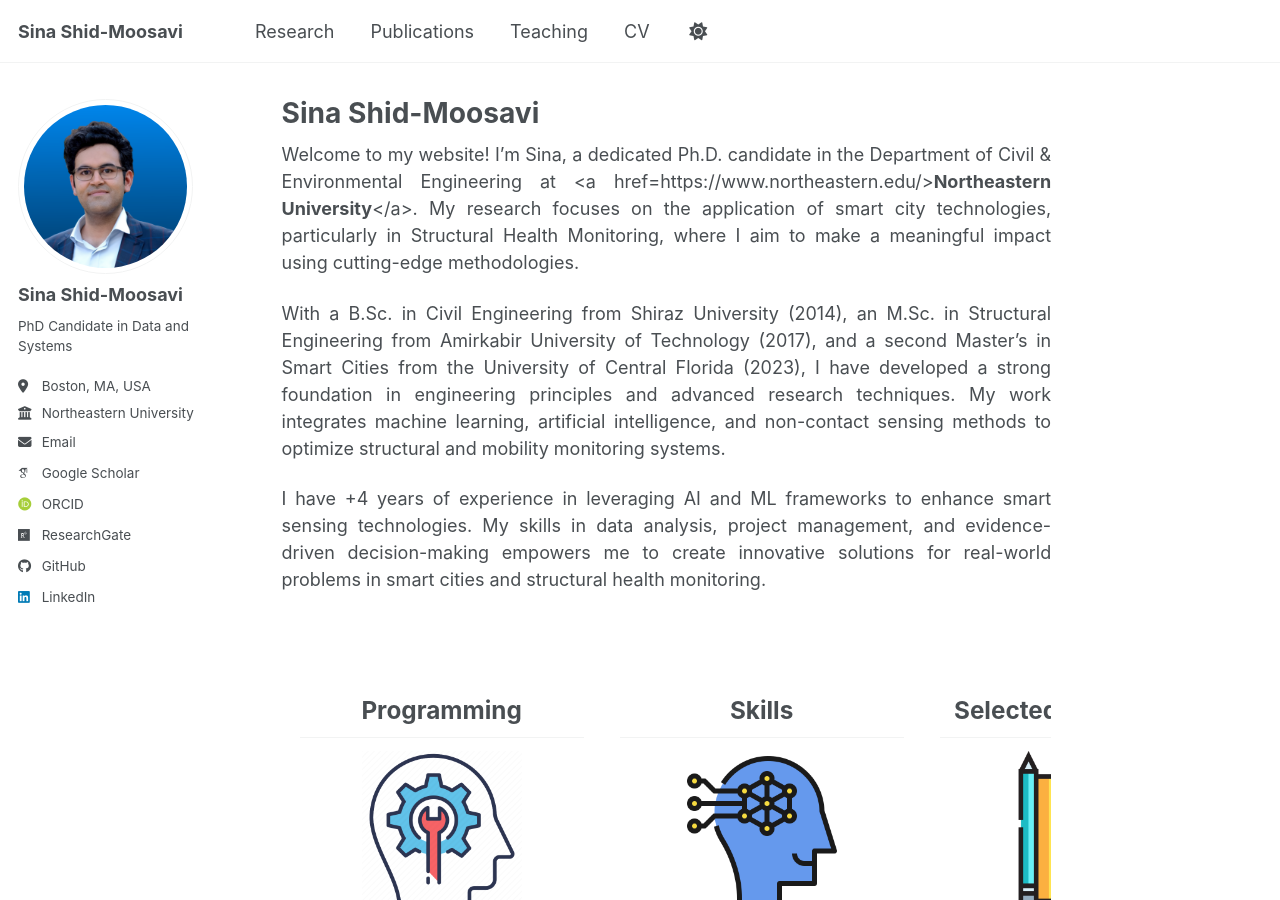
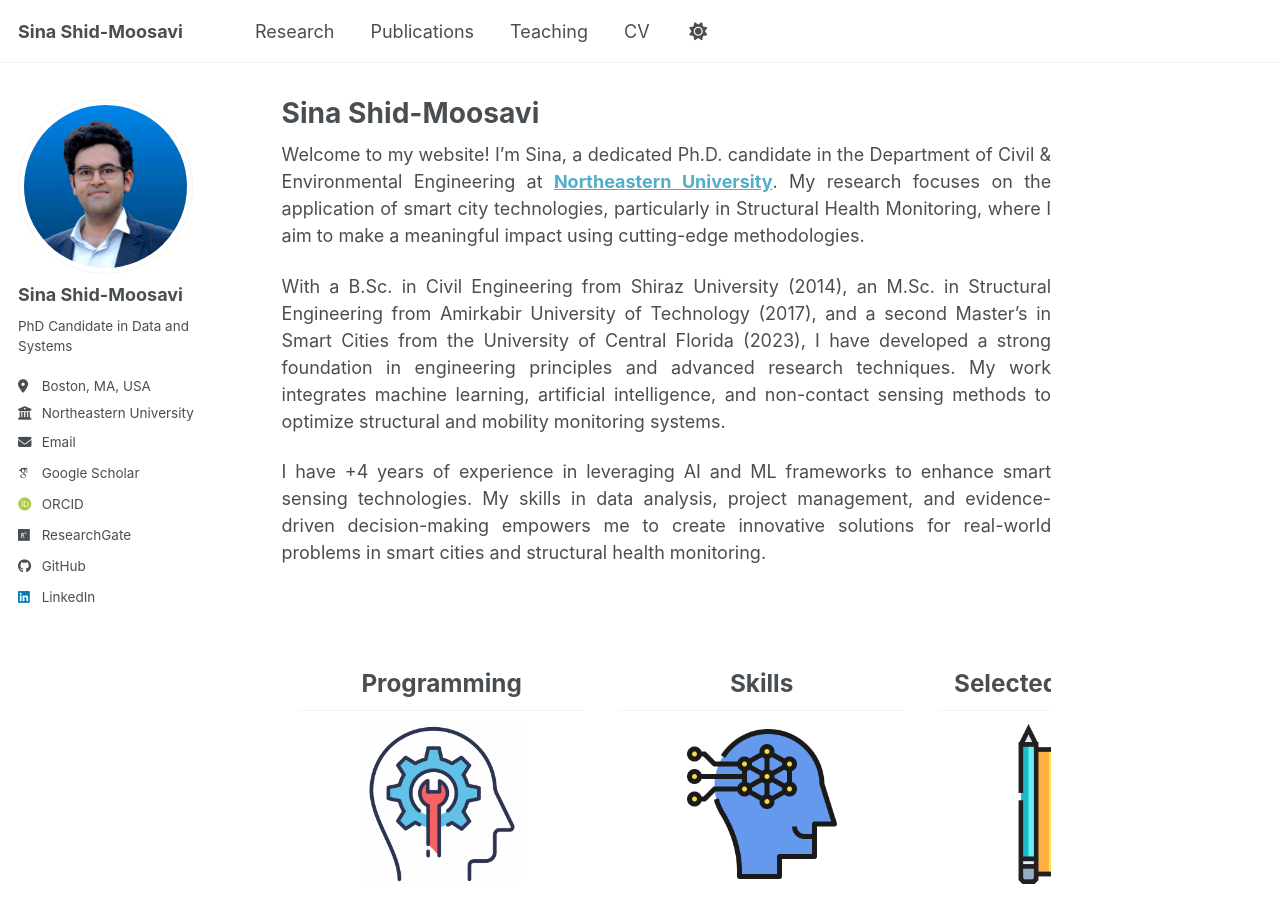
Before and after one commit to ShidMoosavi/ShidMoosavi.github.io, a Jekyll site: the page built from _pages/about.md, in a window 1280 px wide and 900 px high. Built offline with Jekyll 4.4.1, drawn with Linux system fonts in a browser that asks for light colours; some web fonts are replaced; a script bundle is joined from its source files by our own code; library files that are not in the unit come from our copies.

Commit message:
Update about.md

```diff
--- a/_pages/about.md
+++ b/_pages/about.md
@@ -9,7 +9,7 @@ redirect_from:
 
 <div style="text-align: justify;">
 <p>
-Welcome to my website! I’m Sina, a dedicated Ph.D. candidate in the Department of Civil & Environmental Engineering at <a href=https://www.northeastern.edu/><b>Northeastern University</b></a>. My research focuses on the application of smart city technologies, particularly in Structural Health Monitoring, where I aim to make a meaningful impact using cutting-edge methodologies.
+Welcome to my website! I’m Sina, a dedicated Ph.D. candidate in the Department of Civil & Environmental Engineering at <a href="https://www.northeastern.edu/"><b>Northeastern University</b></a>. My research focuses on the application of smart city technologies, particularly in Structural Health Monitoring, where I aim to make a meaningful impact using cutting-edge methodologies.
 </p>
 <p>
 With a B.Sc. in Civil Engineering from Shiraz University (2014), an M.Sc. in Structural Engineering from Amirkabir University of Technology (2017), and a second Master’s in Smart Cities from the University of Central Florida (2023), I have developed a strong foundation in engineering principles and advanced research techniques. My work integrates machine learning, artificial intelligence, and non-contact sensing methods to optimize structural and mobility monitoring systems.
```
